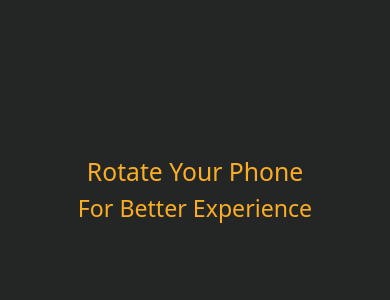
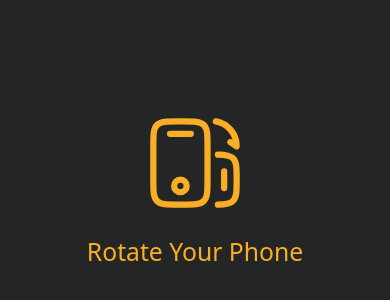
Before and after one commit to DevJhom/fret-wizard, a Vue app: page / in a window 390 px wide. Shown: the part 228-528 px from the top of the page. Built offline with nearby package versions, Linux system fonts and the light colour scheme.

Commit message:
add rotate phone icon

```diff
--- /dev/null
+++ b/src/assets/icons/RotatePhone.vue
@@ -0,0 +1,26 @@
+<script setup lang="ts">
+</script>
+
+<template>
+    <svg viewBox="0 0 24 24" width="100" height="100" fill="none" xmlns="http://www.w3.org/2000/svg" stroke="#faae25">
+        <g id="SVGRepo_bgCarrier" stroke-width="0"></g>
+        <g id="SVGRepo_tracerCarrier" stroke-linecap="round" stroke-linejoin="round"></g>
+        <g id="SVGRepo_iconCarrier">
+            <path
+                d="M2 8C2 5.17157 2 3.75736 2.87868 2.87868C3.75736 2 5.17157 2 8 2H9C11.8284 2 13.2426 2 14.1213 2.87868C15 3.75736 15 5.17157 15 8V16C15 18.8284 15 20.2426 14.1213 21.1213C13.2426 22 11.8284 22 9 22H8C5.17157 22 3.75736 22 2.87868 21.1213C2 20.2426 2 18.8284 2 16V8Z"
+                stroke="#faae25" stroke-width="1.5"></path>
+            <path
+                d="M17.5 10.0068C19.3597 10.0337 20.414 10.1717 21.1213 10.879C22 11.7577 22 13.1719 22 16.0003C22 18.8287 22 20.243 21.1213 21.1216C20.414 21.829 19.3597 21.9669 17.5 21.9938"
+                stroke="#faae25" stroke-width="1.5" stroke-linecap="round"></path>
+            <path d="M11 5H6" stroke="#faae25" stroke-width="1.5" stroke-linecap="round"></path>
+            <path d="M19 18V14" stroke="#faae25" stroke-width="1.5" stroke-linecap="round"></path>
+            <path
+                d="M10 17.5C10 18.3284 9.32843 19 8.5 19C7.67157 19 7 18.3284 7 17.5C7 16.6716 7.67157 16 8.5 16C9.32843 16 10 16.6716 10 17.5Z"
+                stroke="#faae25" stroke-width="1.5"></path>
+            <path d="M20.5 6.98598L22 8C22 4.98532 19.8377 2.48275 17 2" stroke="#faae25" stroke-width="1.5"
+                stroke-linecap="round" stroke-linejoin="round"></path>
+        </g>
+    </svg>
+</template>
+
+<style scoped></style>
--- a/src/components/RotateMessage.vue
+++ b/src/components/RotateMessage.vue
@@ -1,10 +1,11 @@
 <script setup lang="ts">
+import RotatePhone from '@/assets/icons/RotatePhone.vue';
 </script>
 
 <template>
   <div class="warning-message">
-    <h2> Rotate Your Phone </h2>
-    <h3> For Better Experience </h3>
+    <RotatePhone/>
+    <h2 class="mt-4"> Rotate Your Phone </h2>
   </div>
 </template>
 
```
